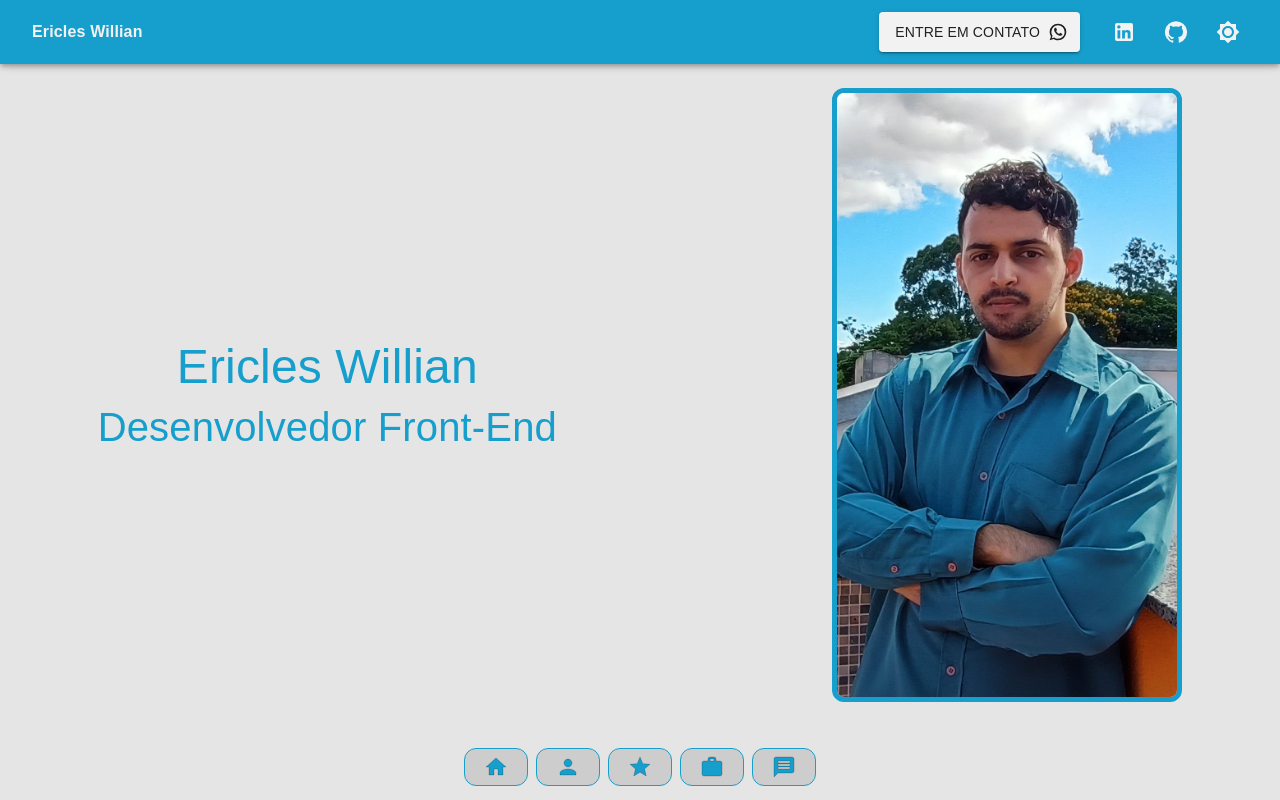
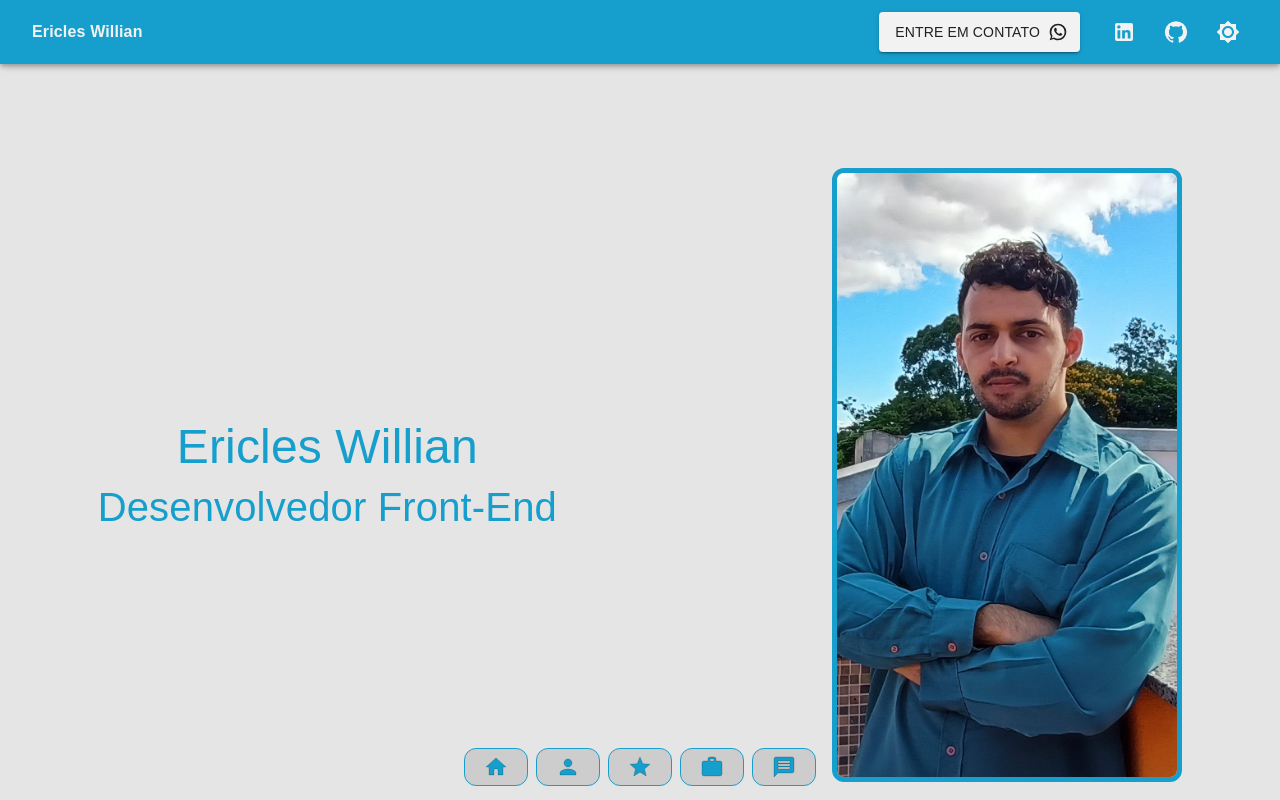
Before and after one commit to ewnsilva/portfolio, a React (Create React App) app: page / in a window 1280 px wide. Shown: the top 800 px of the page. Built offline with nearby package versions, Linux system fonts and the light colour scheme.

Commit message:
refactor: adding new style propertie

```diff
--- a/src/pages/index.tsx
+++ b/src/pages/index.tsx
@@ -17,6 +17,7 @@ export const Portfolio = (): JSX.Element => {
         flexDirection: "column",
         justifyContent: "center",
         backgroundColor: "background.default",
+        rowGap: 5,
       }}
     >
       <Header />
```
